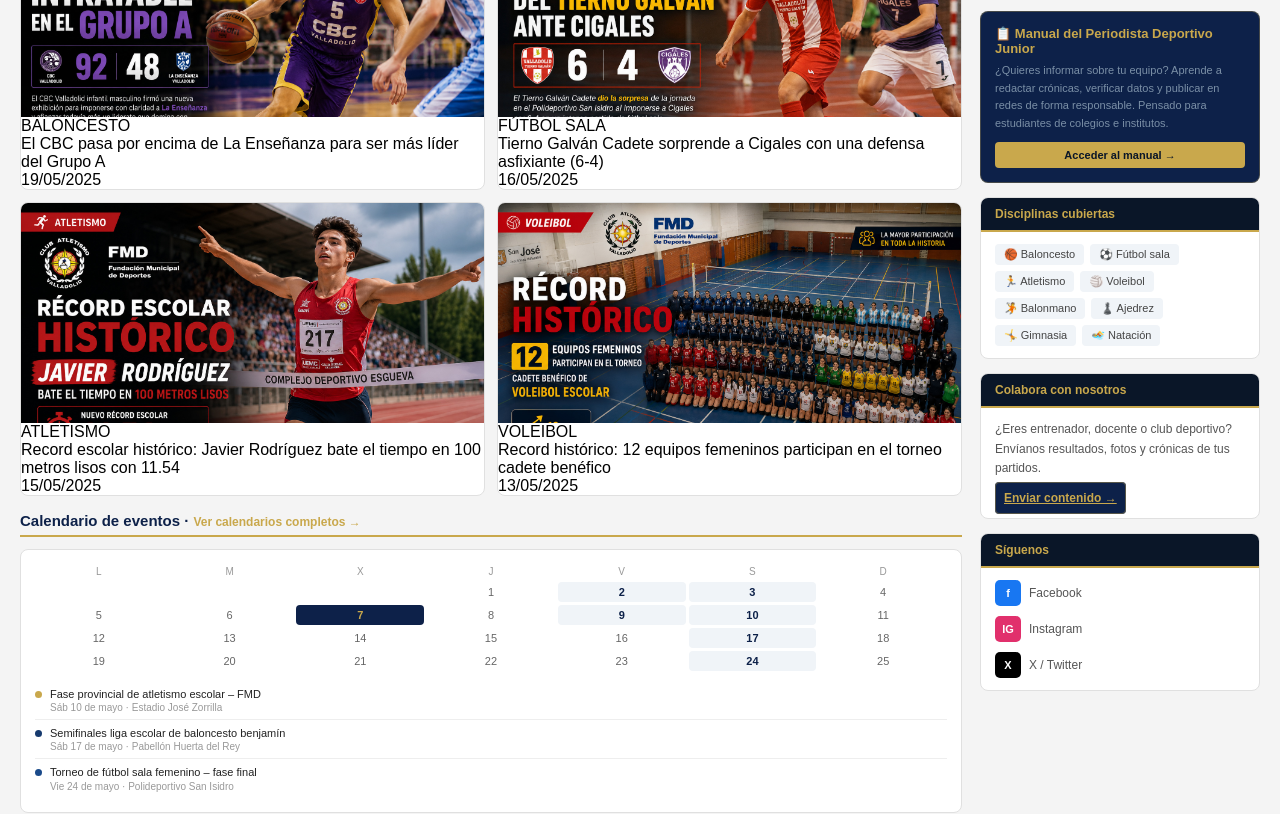
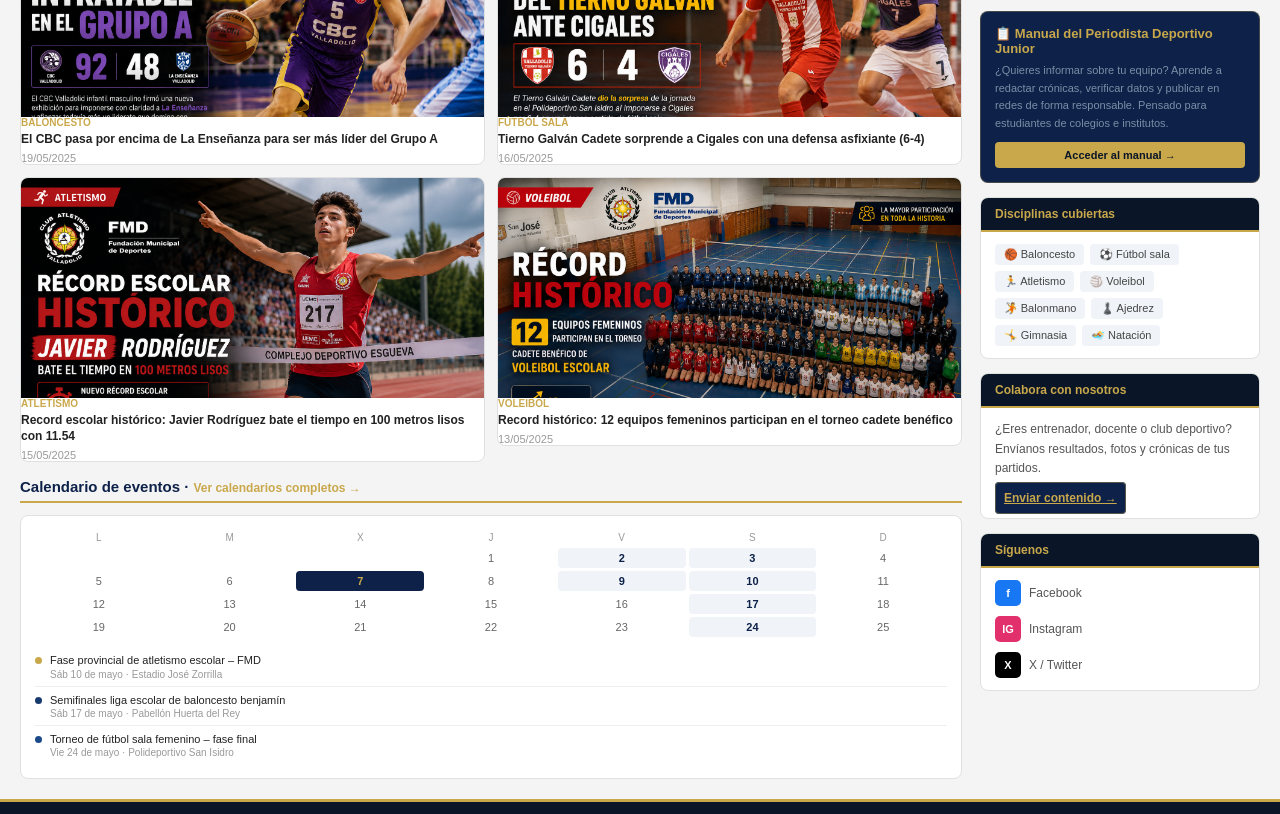
Before and after one commit to cifuuuuu/Valladeportescolar, a plain HTML site: page index.html in a window 1280 px wide. Shown: the part 827-1641 px from the top of the page. Drawn offline with Linux system fonts and the light colour scheme.

Commit message:
Update index.html

```diff
--- a/index.html
+++ b/index.html
@@ -48,6 +48,10 @@
   .card:hover { box-shadow: 0 8px 16px rgba(0,0,0,0.15); transform: translateY(-4px); }
   .card-img { height: 220px; display: flex; align-items: center; justify-content: center; font-size: 28px; color: rgba(255,255,255,0.3); transition: transform 0.3s ease; }
   .card:hover .card-img { transform: scale(1.05); }
+
+  .card-sport { font-size: 10px; color: #c9a84c; font-weight: bold; margin-bottom: 3px; }
+  .card-h { font-size: 12px; font-weight: bold; color: #222; line-height: 1.35; margin-bottom: 5px; }
+  .card-date { font-size: 11px; color: #999; }
 
   /* CALENDARIO */
   .cal-wrap { background: white; border-radius: 8px; border: 1px solid #e0e0e0; padding: 14px; margin-bottom: 4px; }
```
